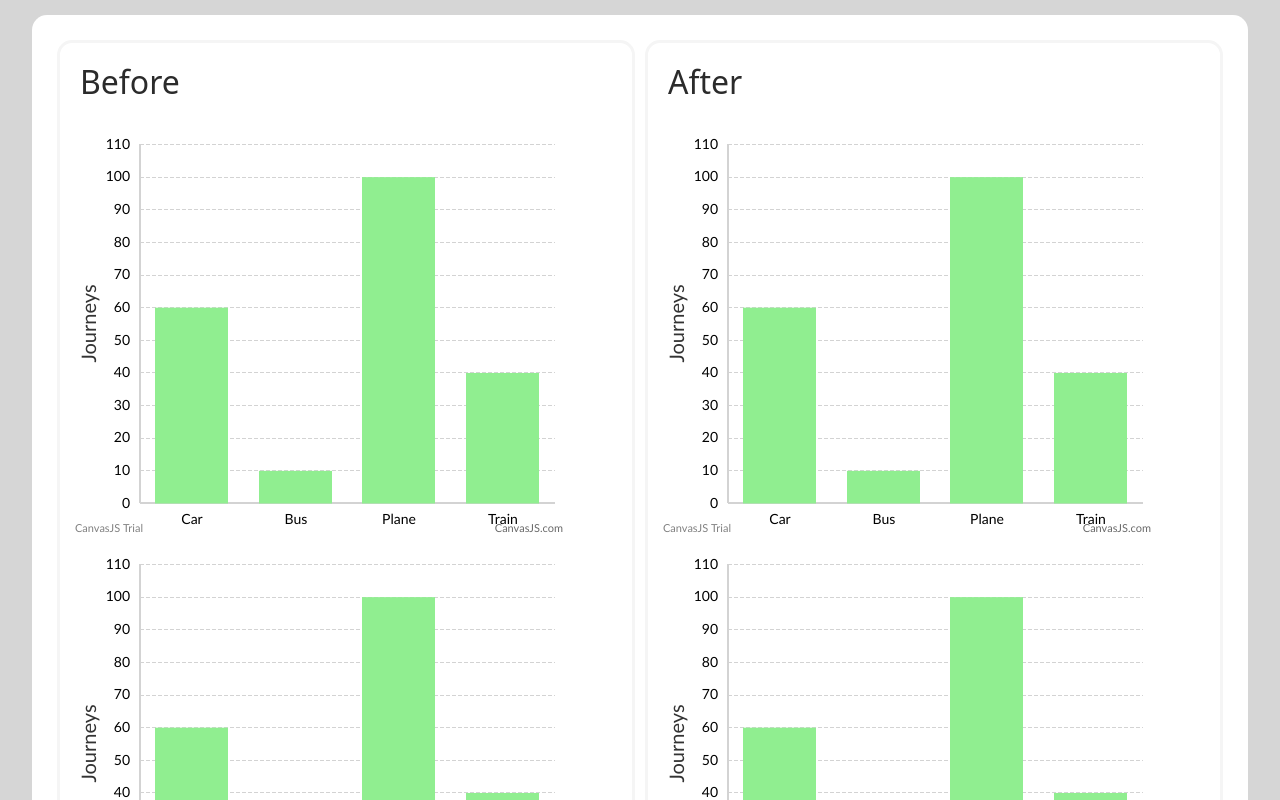
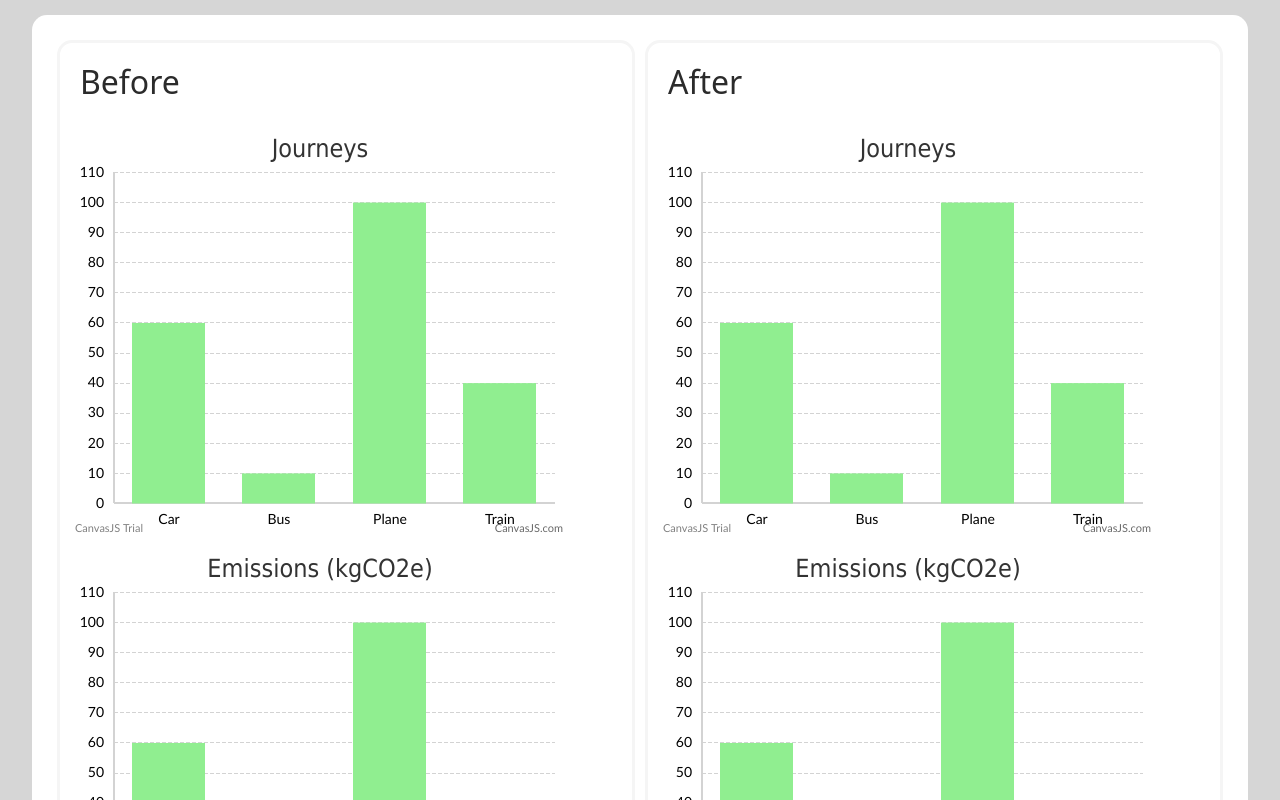
Before and after one commit to philipmortimer/Carbon-Emissions, a React (Create React App) app in the folder frontend/route-zero-enterprise/: page /view in a window 1280 px wide. Shown: the part 180-980 px from the top of the page. Built offline with nearby package versions, Linux system fonts and the light colour scheme.

Commit message:
move chart title on top centre and add some styling

```diff
--- a/frontend/route-zero-enterprise/src/components/Chart/Chart.js
+++ /dev/null
@@ -1,39 +0,0 @@
-import React from "react";
-import CanvasJSReact from '../../canvasjs.react';
-
-
-export const Chart = () => {
-
-    const options = {
-        axisY: {
-            title: "Journeys",
-            gridThickness: 1,
-            lineThickness: 2,
-            gridColor: "lightgrey",
-            lineColor: "lightgrey",
-            tickThickness: 0,
-            gridDashType: "dash"
-        },
-        axisX: {
-            lineThickness: 2,
-            tickThickness: 0,
-            lineColor: "lightgrey"
-        },
-        data: [{
-            type: "column",
-            dataPoints: [
-                {label: "Car", y: 60, color: "lightgreen"},
-                {label: "Bus", y: 10, color: "lightgreen"},
-                {label: "Plane", y: 100, color: "lightgreen"},
-                {label: "Train", y: 40, color: "lightgreen"},
-            ]
-        }]
-    }
-
-    return (
-        <div>
-            <CanvasJSReact.CanvasJSChart options = {options}
-            />
-        </div>
-    )
-}
--- /dev/null
+++ b/frontend/route-zero-enterprise/src/components/Chart/EmmissionsChart.js
@@ -0,0 +1,44 @@
+import React from "react";
+import CanvasJSReact from '../../canvasjs.react';
+
+
+export const EmissionsChart = () => {
+
+    const options = {
+        title: {
+            text: "Emissions (kgCO2e)",
+            fontFamily: "tahoma",
+            horizontalAlign: "center",
+            fontSize: 25
+        },
+        axisY: {
+            gridThickness: 1,
+            lineThickness: 2,
+            gridColor: "lightgrey",
+            lineColor: "lightgrey",
+            tickThickness: 0,
+            gridDashType: "dash"
+        },
+        axisX: {
+            lineThickness: 2,
+            tickThickness: 0,
+            lineColor: "lightgrey"
+        },
+        data: [{
+            type: "column",
+            dataPoints: [
+                {label: "Car", y: 60, color: "lightgreen"},
+                {label: "Bus", y: 10, color: "lightgreen"},
+                {label: "Plane", y: 100, color: "lightgreen"},
+                {label: "Train", y: 40, color: "lightgreen"},
+            ]
+        }]
+    }
+
+    return (
+        <div>
+            <CanvasJSReact.CanvasJSChart options = {options}
+            />
+        </div>
+    )
+}
--- /dev/null
+++ b/frontend/route-zero-enterprise/src/components/Chart/JourneysChart.js
@@ -0,0 +1,44 @@
+import React from "react";
+import CanvasJSReact from '../../canvasjs.react';
+
+
+export const JourneysChart = () => {
+
+    const options = {
+        title: {
+            text: "Journeys",
+            fontFamily: "tahoma",
+            horizontalAlign: "center",
+            fontSize: 25
+        },
+        axisY: {
+            gridThickness: 1,
+            lineThickness: 2,
+            gridColor: "lightgrey",
+            lineColor: "lightgrey",
+            tickThickness: 0,
+            gridDashType: "dash"
+        },
+        axisX: {
+            lineThickness: 2,
+            tickThickness: 0,
+            lineColor: "lightgrey",
+        },
+        data: [{
+            type: "column",
+            dataPoints: [
+                {label: "Car", y: 60, color: "lightgreen"},
+                {label: "Bus", y: 10, color: "lightgreen"},
+                {label: "Plane", y: 100, color: "lightgreen"},
+                {label: "Train", y: 40, color: "lightgreen"},
+            ]
+        }]
+    }
+
+    return (
+        <div>
+            <CanvasJSReact.CanvasJSChart options = {options}
+            />
+        </div>
+    )
+}
--- a/frontend/route-zero-enterprise/src/pages/Graph/View.js
+++ b/frontend/route-zero-enterprise/src/pages/Graph/View.js
@@ -2,7 +2,8 @@ import React, {useEffect} from "react";
 import {Container} from "react-bootstrap";
 
 import {readText} from '../../helpers/file_reader.js';
-import {Chart} from '../../components/Chart/Chart.js';
+import {JourneysChart} from '../../components/Chart/JourneysChart.js';
+import {EmissionsChart} from '../../components/Chart/EmmissionsChart.js';
 
 import "./View.scss";
 
@@ -19,19 +20,19 @@ export const View = (props) => {
                 <div className="cell">
                     <h2>Before</h2>
                     <div className="Chart">
-                        <Chart/>
+                        <JourneysChart/>
                     </div>
                     <div className="Chart">
-                        <Chart/>
+                        <EmissionsChart/>
                     </div>
                 </div>
                 <div className="cell">
                     <h2>After</h2>
                     <div className="Chart">
-                        <Chart/>
+                        <JourneysChart/>
                     </div>
                     <div className="Chart">
-                        <Chart/>
+                        <EmissionsChart/>
                     </div>
                 </div>
             </div>
```
